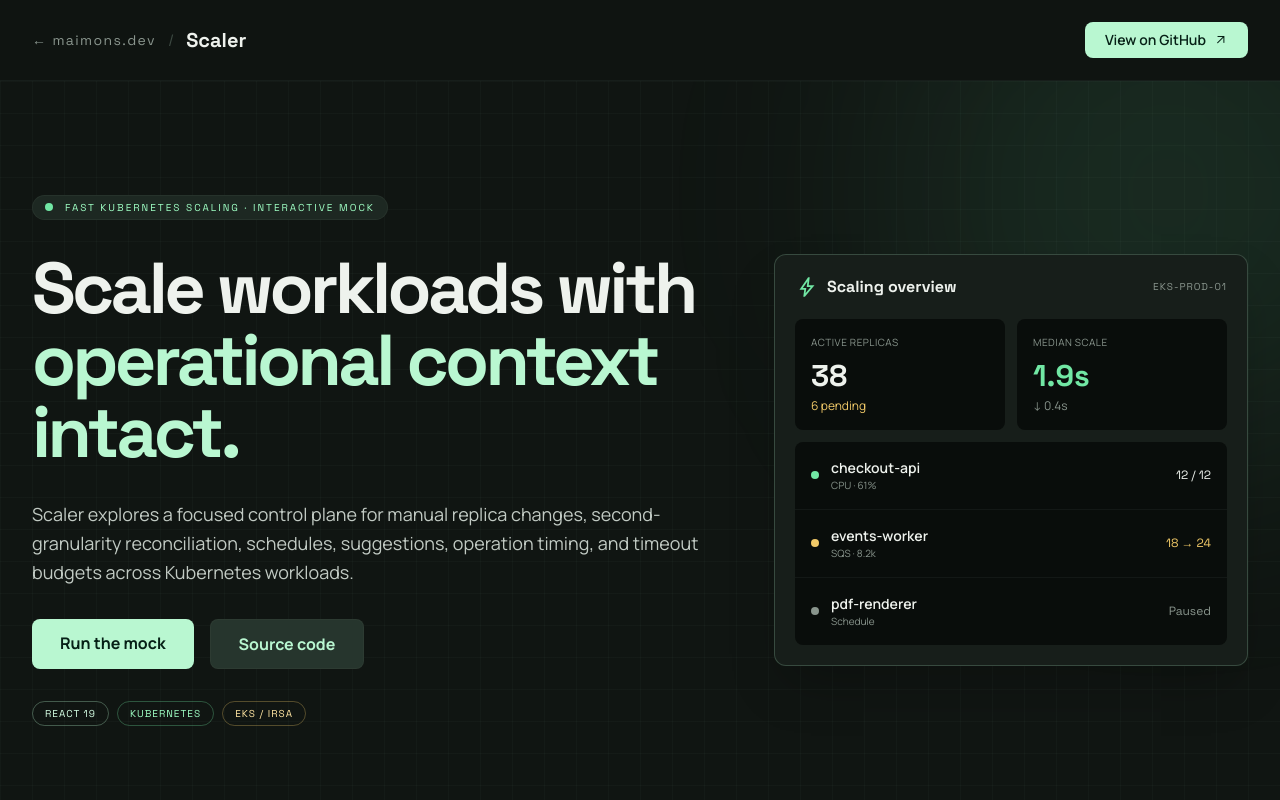
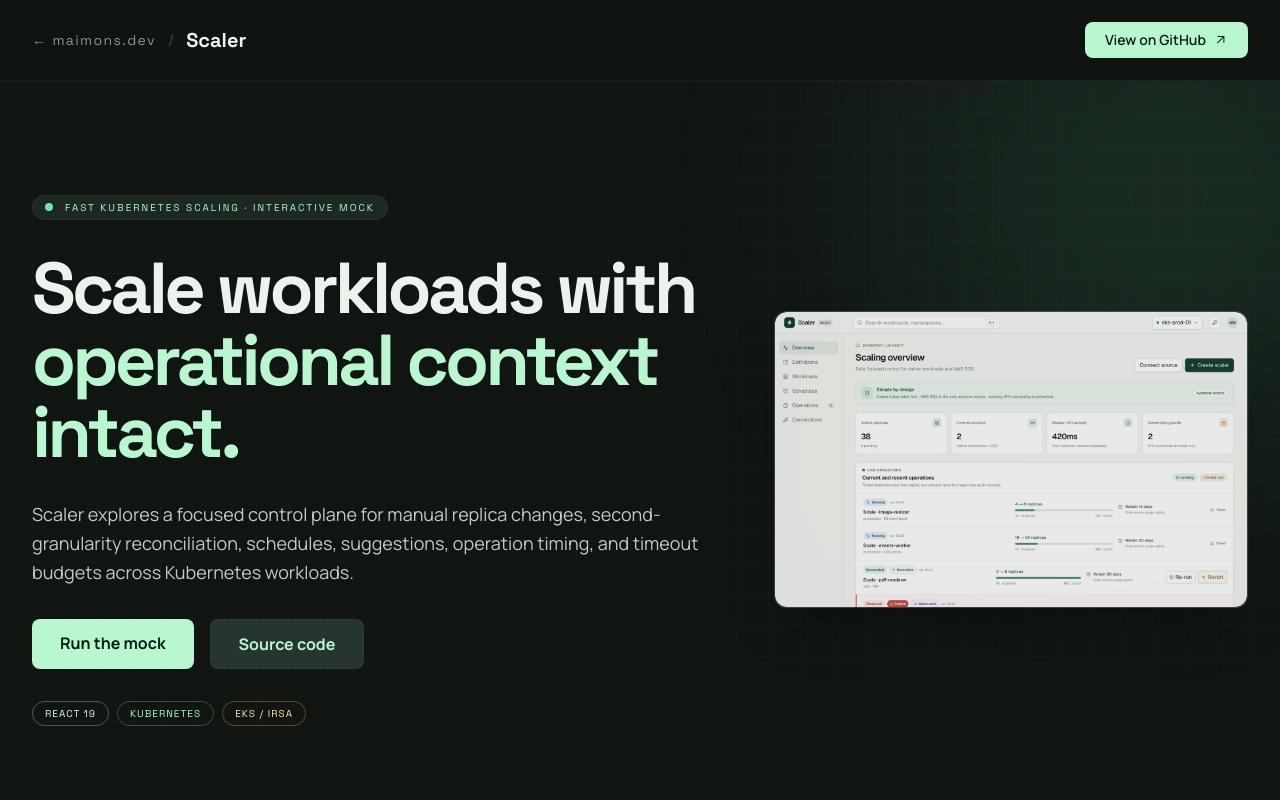
Before and after one commit to maimon33/maimons.dev, a plain HTML site: page scaler.html in a window 1280 px wide. Shown: the top 800 px of the page. Drawn offline with nearby package versions, Linux system fonts and the light colour scheme.

Commit message:
Replace Scaler's fake mockup thumbnail with a real screenshot; protect scaler/ from this repo's deploy
- scaler.html: the hero "Scaling overview" panel was a hand-coded mockup
  with hardcoded fake numbers (and even matched the *old* pre-redesign demo
  data). Replaced it with a real screenshot of the actual live dashboard,
  linked out to the live demo -- matches the <img> treatment already used
  on always-clock.html and trufo.html.
- images/scaler-thumbnail.png: real screenshot (1440x900, resized from the
  scaler repo's docs/screenshots/overview.png).
- .github/workflows/deploy.yml: exclude scaler/* from this repo's
  `aws s3 sync . s3://www.maimons.dev --delete`. That prefix is owned by a
  separate pipeline (maimon33/scaler's deploy-scaler-app-demo.yml); this
  repo has no local scaler/ directory (the project page here is the flat
  scaler.html), so without the exclude, the next push touching any
  html/css/js file here would delete the live Scaler demo.

Co-Authored-By: Claude Sonnet 5 <noreply@anthropic.com>

```diff
--- a/scaler.html
+++ b/scaler.html
@@ -40,18 +40,13 @@
                     <div class="flex flex-wrap gap-4 mb-8"><a class="px-7 py-3 rounded-lg bg-primary text-on-primary-fixed font-bold" href="https://github.com/maimon33/scaler#readme" target="_blank" rel="noopener noreferrer">Run the mock</a><a class="px-7 py-3 rounded-lg bg-surface-container-high border border-outline-variant/30 text-primary font-bold" href="https://github.com/maimon33/scaler" target="_blank" rel="noopener noreferrer">Source code</a></div>
                     <div class="flex flex-wrap gap-2 font-label text-[10px] uppercase tracking-widest"><span class="px-3 py-1 rounded-full border border-primary/30 text-primary-fixed">React 19</span><span class="px-3 py-1 rounded-full border border-secondary/30 text-secondary-fixed">Kubernetes</span><span class="px-3 py-1 rounded-full border border-tertiary/30 text-tertiary-fixed">EKS / IRSA</span></div>
                 </div>
-                <div class="lg:col-span-5 bg-surface-container-low rounded-xl border border-primary/20 p-5 shadow-2xl">
-                    <div class="flex items-center justify-between mb-5"><div class="flex items-center gap-2"><span class="material-symbols-outlined text-secondary">bolt</span><span class="font-headline font-bold">Scaling overview</span></div><span class="font-label text-[10px] uppercase tracking-widest text-outline">eks-prod-01</span></div>
-                    <div class="grid grid-cols-2 gap-3 mb-3">
-                        <div class="rounded-lg bg-surface-container-lowest p-4"><p class="text-[10px] uppercase tracking-wider text-outline mb-2">Active replicas</p><p class="font-headline text-3xl font-bold">38</p><p class="text-xs text-tertiary mt-1">6 pending</p></div>
-                        <div class="rounded-lg bg-surface-container-lowest p-4"><p class="text-[10px] uppercase tracking-wider text-outline mb-2">Median scale</p><p class="font-headline text-3xl font-bold text-secondary">1.9s</p><p class="text-xs text-outline mt-1">↓ 0.4s</p></div>
-                    </div>
-                    <div class="rounded-lg bg-surface-container-lowest divide-y divide-outline-variant/20">
-                        <div class="p-4 flex items-center gap-3"><span class="w-2 h-2 rounded-full bg-secondary"></span><div><p class="text-sm font-semibold">checkout-api</p><p class="text-[10px] text-outline">CPU · 61%</p></div><span class="ml-auto font-label text-xs">12 / 12</span></div>
-                        <div class="p-4 flex items-center gap-3"><span class="w-2 h-2 rounded-full bg-tertiary"></span><div><p class="text-sm font-semibold">events-worker</p><p class="text-[10px] text-outline">SQS · 8.2k</p></div><span class="ml-auto font-label text-xs text-tertiary">18 → 24</span></div>
-                        <div class="p-4 flex items-center gap-3"><span class="w-2 h-2 rounded-full bg-outline"></span><div><p class="text-sm font-semibold">pdf-renderer</p><p class="text-[10px] text-outline">Schedule</p></div><span class="ml-auto font-label text-xs text-outline">Paused</span></div>
-                    </div>
-                </div>
+                <a href="https://www.maimons.dev/scaler/" target="_blank" rel="noopener noreferrer" class="lg:col-span-5 group relative block rounded-xl overflow-hidden border border-primary/20 shadow-2xl">
+                    <div class="absolute -inset-1 bg-gradient-to-r from-primary/20 to-secondary/20 blur-3xl opacity-30 group-hover:opacity-50 transition-opacity" aria-hidden="true"></div>
+                    <img alt="Scaler dashboard — live interactive demo"
+                        class="relative w-full h-auto object-cover object-top rounded-xl opacity-90 group-hover:opacity-100 transition-opacity duration-500"
+                        src="images/scaler-thumbnail.png" />
+                    <span class="absolute bottom-4 right-4 px-3 py-1.5 bg-surface-container-lowest/90 backdrop-blur-md rounded-lg font-label text-[10px] uppercase tracking-widest text-primary flex items-center gap-1.5 opacity-0 group-hover:opacity-100 transition-opacity">Open live demo <span class="material-symbols-outlined text-xs">arrow_outward</span></span>
+                </a>
             </div>
         </section>
 
```
Also changed, not shown: images/scaler-thumbnail.png (added), 1 other file.
